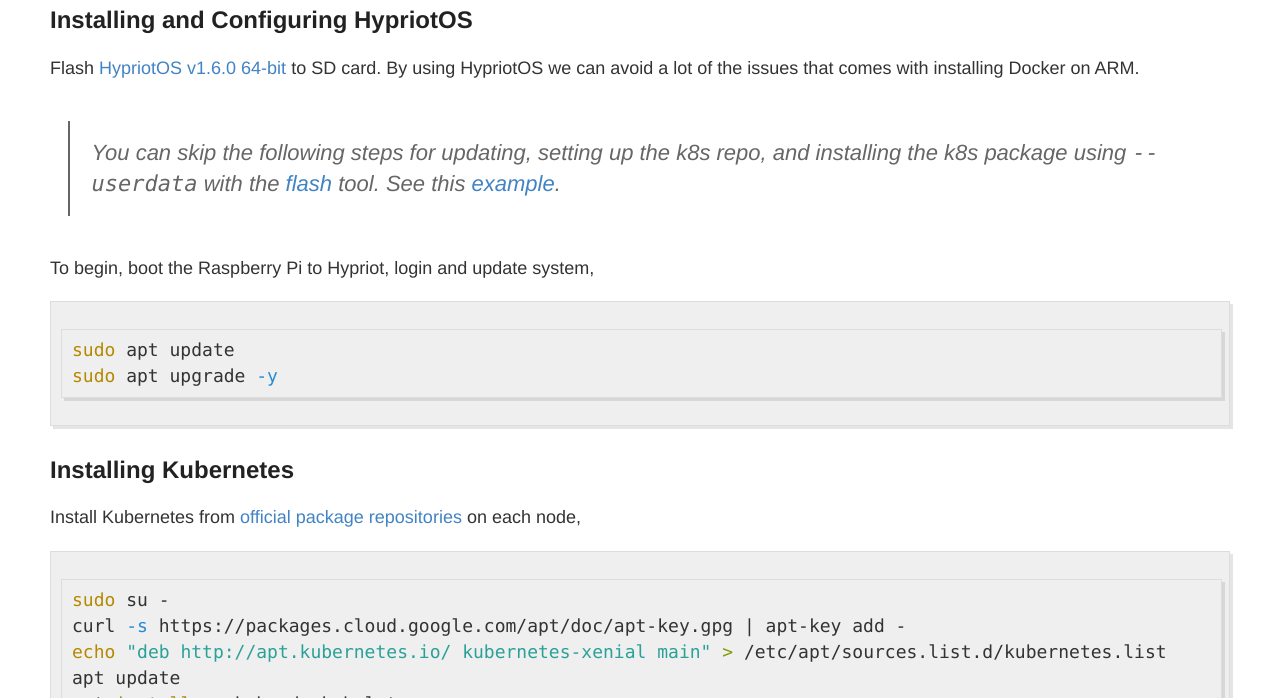
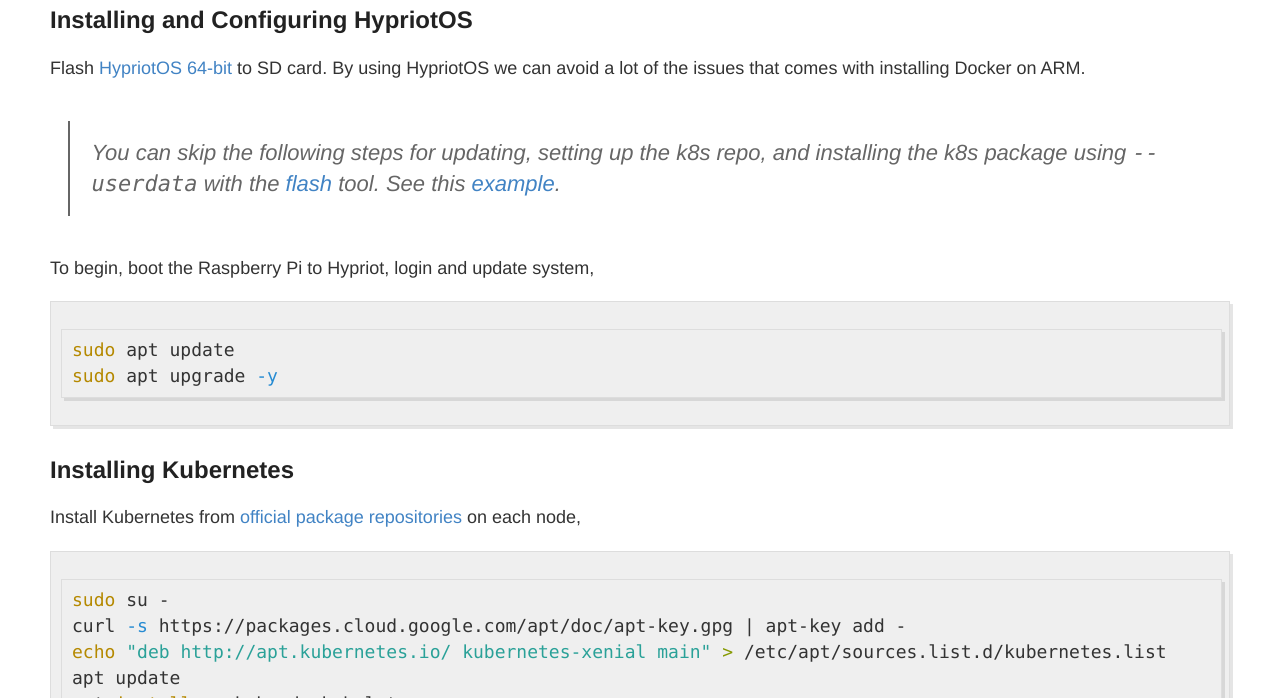
Before and after one commit to ecliptik/ecliptik.github.io, a Jekyll site: the page built from _posts/2017-9-11-Raspberry-Pi-Kubernetes-Cluster.md, in a window 1280 px wide and 900 px high, scrolled down 502 px, cut to the strip 202-900 px from the top of the window. Built offline with Jekyll 4.4.1, drawn with Linux system fonts in a browser that asks for light colours.

Commit message:
Remove specific HypriotOS version

```diff
--- a/_posts/2017-9-11-Raspberry-Pi-Kubernetes-Cluster.md
+++ b/_posts/2017-9-11-Raspberry-Pi-Kubernetes-Cluster.md
@@ -12,7 +12,7 @@
 ![RPI Cluster](/images/posts/k8s-rpi-cluster.jpg)
 
 ## Installing and Configuring HypriotOS
-Flash [HypriotOS v1.6.0 64-bit](https://github.com/DieterReuter/image-builder-rpi64/releases) to SD card. By using HypriotOS we can avoid a lot of the issues that comes with installing Docker on ARM.
+Flash [HypriotOS 64-bit](https://github.com/DieterReuter/image-builder-rpi64/releases) to SD card. By using HypriotOS we can avoid a lot of the issues that comes with installing Docker on ARM.
 
 > You can skip the following steps for updating, setting up the k8s repo, and installing the k8s package using `--userdata` with the [flash](https://github.com/hypriot/flash) tool. See this [example](https://github.com/ecliptik/rpi/blob/master/hypriot/user-data.yml).
 
```
